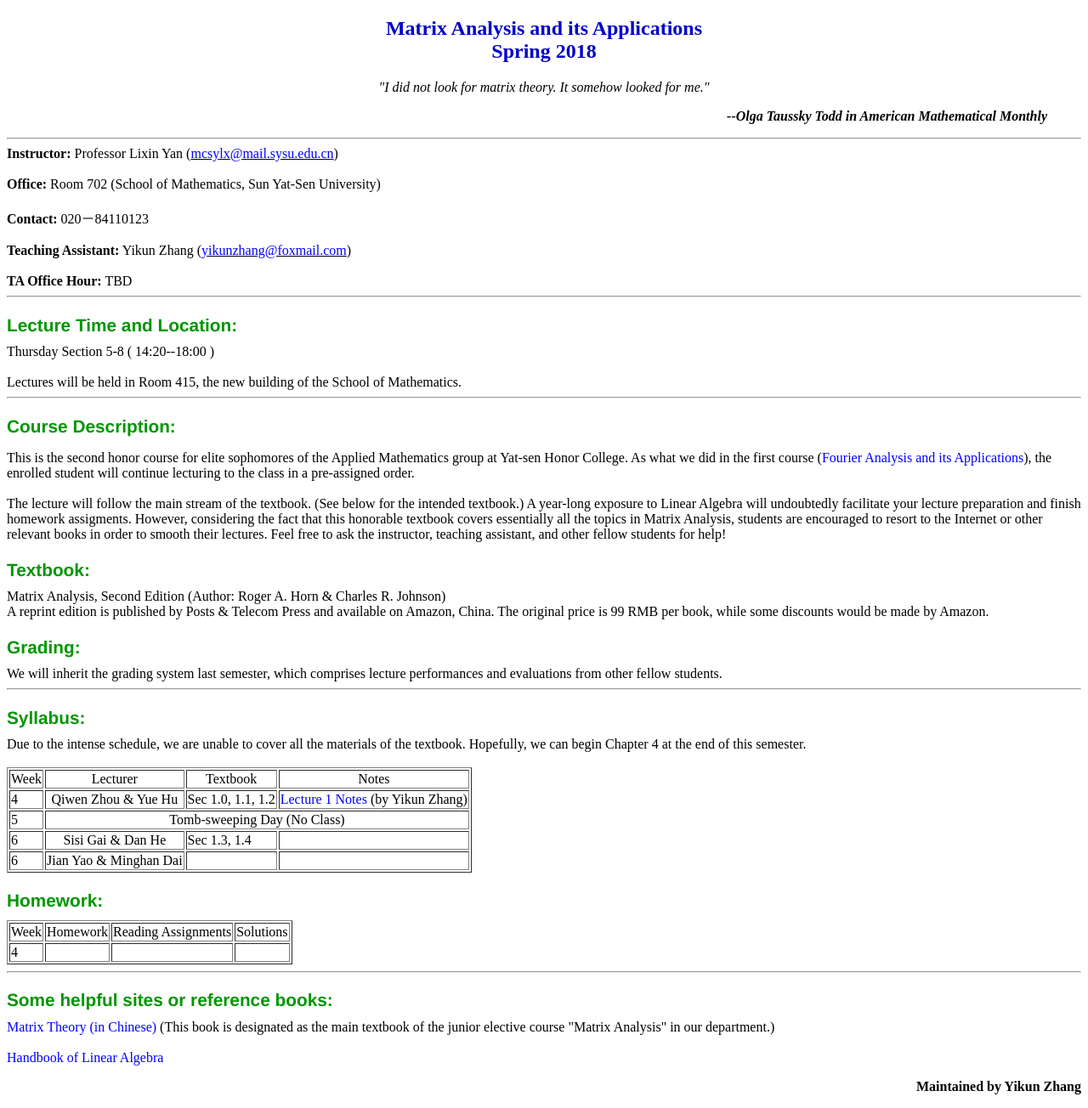
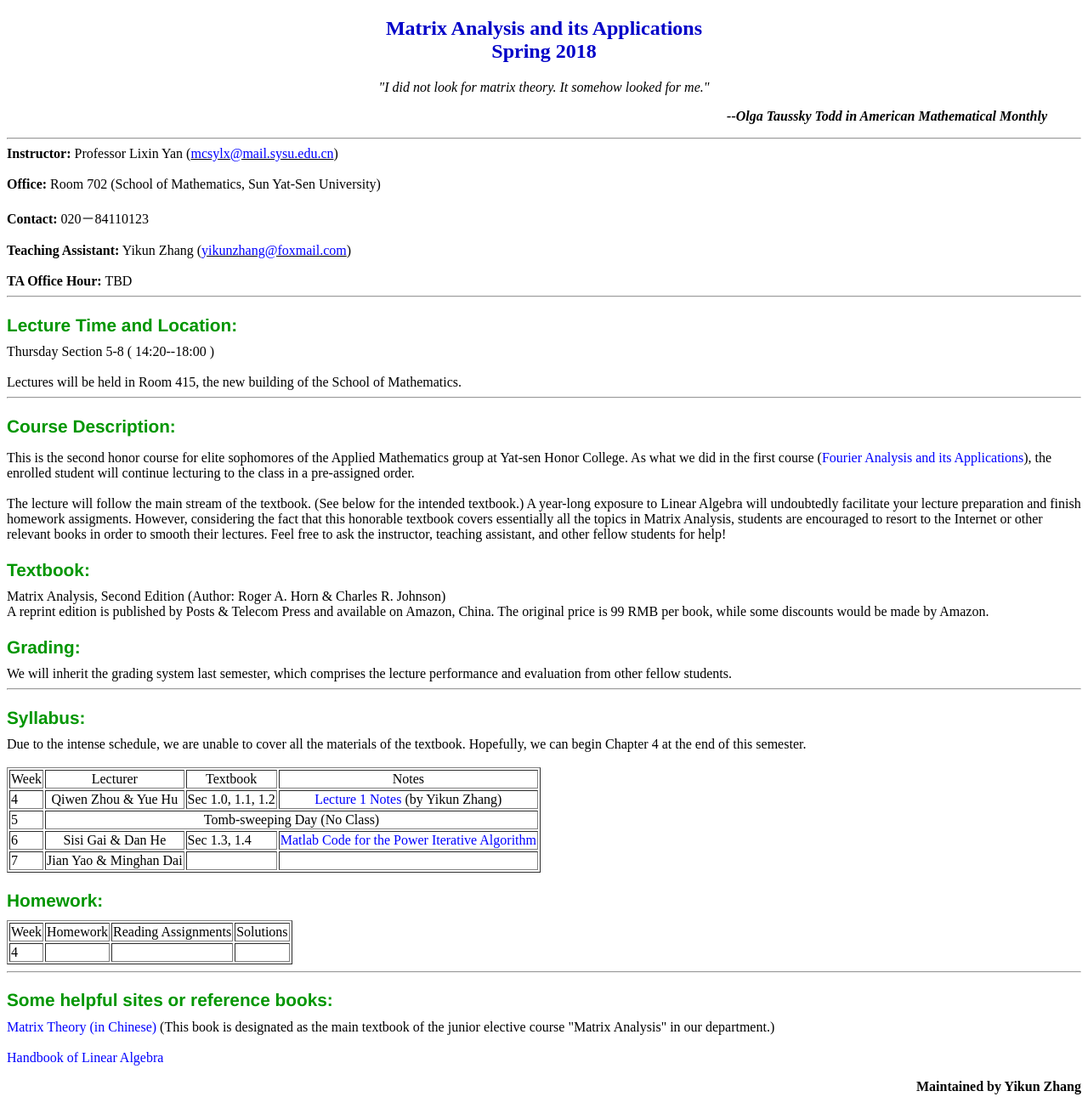
Before and after one commit to zhangyk8/zhangyk8.github.io, a Jekyll site: the page _teaching/matrix_analysis.html, which Jekyll copies as it is, in a window 1280 px wide. Shown: the whole page at 85% size. Built offline with Jekyll 4.4.1, drawn with Linux system fonts in a browser that asks for light colours.

Commit message:
Add files via upload

```diff
--- a/_teaching/matrix_analysis.html
+++ b/_teaching/matrix_analysis.html
@@ -75,7 +75,7 @@ A reprint edition is published by Posts & Telecom Press and available on Amazon,
 <h3 class="subtitle" style="margin-bottom: 0.5em;">
 Grading:
  </h3>
-We will inherit the grading system last semester, which comprises lecture performances and evaluations from other fellow students.
+We will inherit the grading system last semester, which comprises the lecture performance and evaluation from other fellow students.
 <hr>
 
  <h3 class="subtitle" style="margin-bottom: 0.5em;">
@@ -106,10 +106,10 @@ Syllabus:
     <TD> 6 </TD>
     <TD colspan="5" align="center"> Sisi Gai & Dan He </TD>
     <TD colspan="6"> Sec 1.3, 1.4 </TD>
-    <TD colspan="3" align="center"> </TD>
+    <TD colspan="3" align="center"> <a href="file_spring2018/Power_Iterative.m" download="Power_Iterative_Algorithm">Matlab Code for the Power Iterative Algorithm</a> </TD>
   </TR>
   <TR>
-    <TD> 6 </TD>
+    <TD> 7 </TD>
     <TD colspan="5" align="center"> Jian Yao & Minghan Dai </TD>
     <TD colspan="6">  </TD>
     <TD colspan="3" align="center"> </TD>
```
